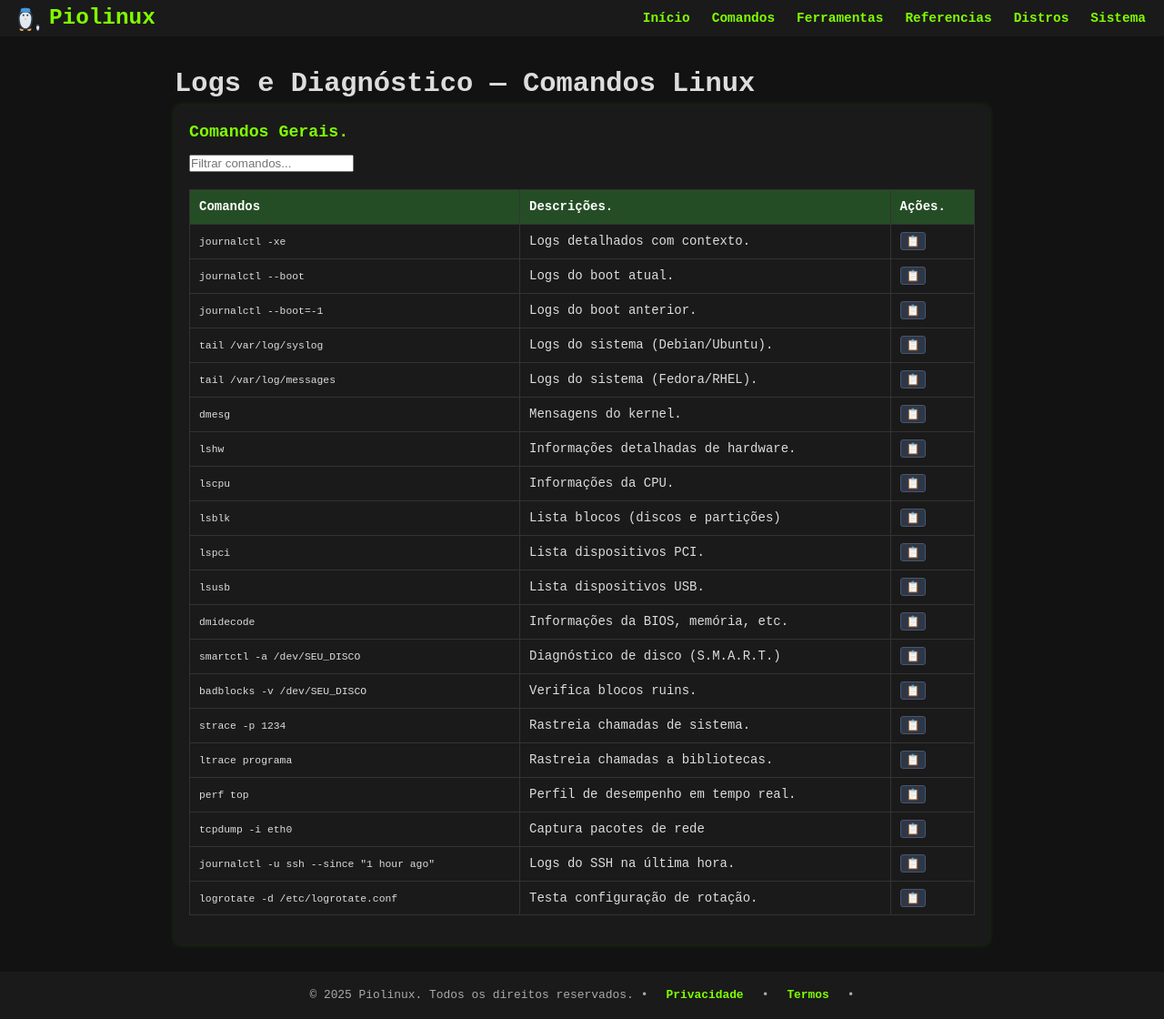
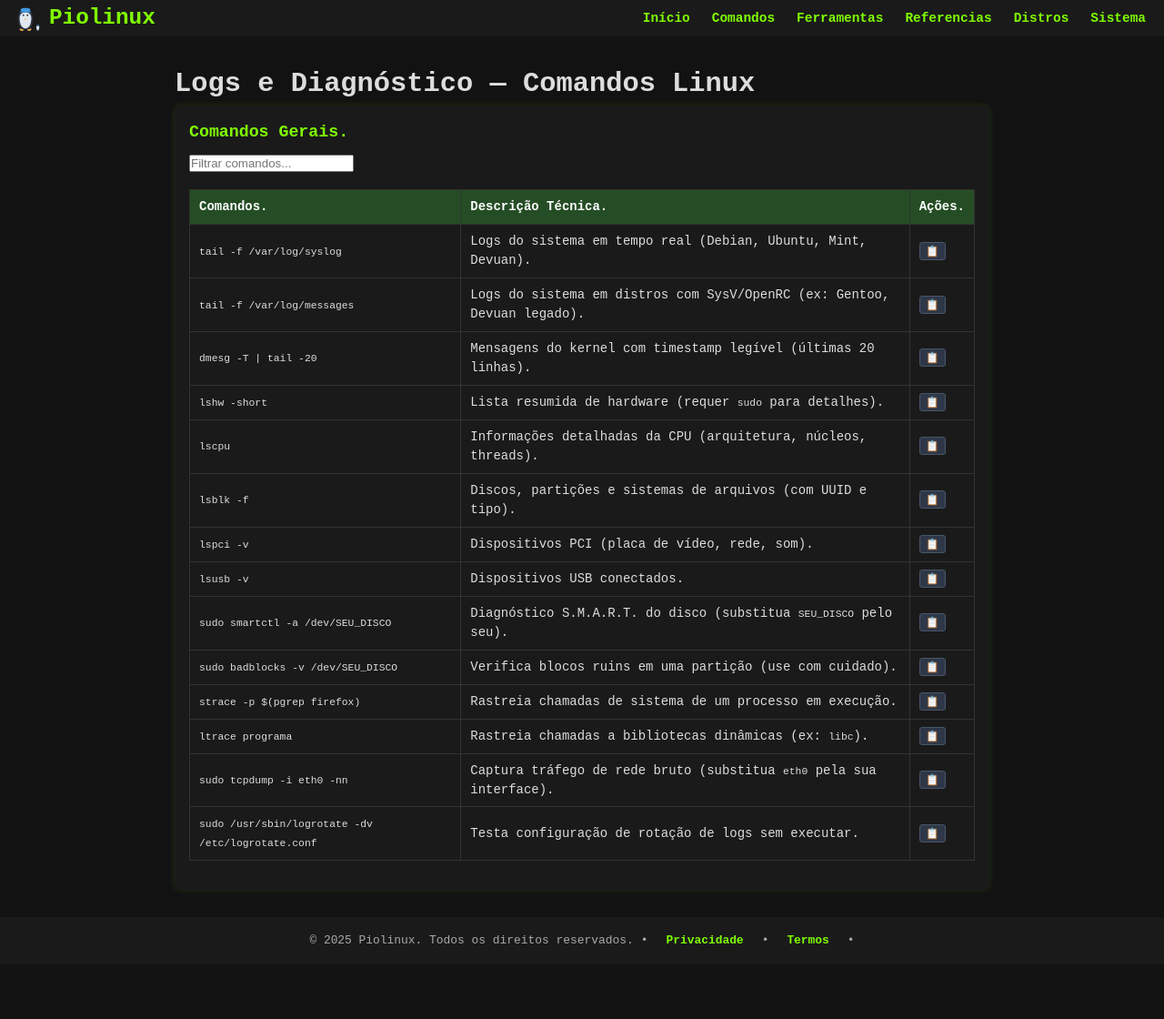
Before and after one commit to Piolinux/piolinux-site, a Jekyll site: the page built from _pages/_comandos/logs-e-diagnostico.md, in a window 1280 px wide. Shown: the whole page at 91% size. Built offline with Jekyll 4.4.1, drawn with Linux system fonts in a browser that asks for light colours; after the commit the page ends 1060 px from its top, so only the background shows below that.

Commit message:
Update logs-e-diagnostico.md

```diff
--- a/_pages/_comandos/logs-e-diagnostico.md
+++ b/_pages/_comandos/logs-e-diagnostico.md
@@ -23,119 +23,96 @@ function filtrarLinhas(termo) {
 </script>
 
 
-<div class="table-container">
 <table class="evergreen-table">
   <thead>
     <tr>
-      <th>Comandos</th>
-      <th>Descrições.</th>
+      <th>Comandos.</th>
+      <th>Descrição Técnica.</th>
       <th>Ações.</th>
     </tr>
   </thead>
   <tbody>
+    <!-- LOGS (UNIVERSAL OU SEM SYSTEMD) -->
     <tr>
-      <td data-label="Comando"><code>journalctl -xe</code></td>
-      <td data-label="Descrição">Logs detalhados com contexto.</td>
-      <td data-label="Ação"><button class="copy-btn" data-command="journalctl -xe">📋</button></td>
+      <td><code>tail -f /var/log/syslog</code></td>
+      <td>Logs do sistema em tempo real (Debian, Ubuntu, Mint, Devuan).</td>
+      <td data-label="Ação"><button class="copy-btn" data-command="tail -f /var/log/syslog">📋</button></td>
     </tr>
     <tr>
-      <td data-label="Comando"><code>journalctl --boot</code></td>
-      <td data-label="Descrição">Logs do boot atual.</td>
-      <td data-label="Ação"><button class="copy-btn" data-command="journalctl --boot">📋</button></td>
+      <td><code>tail -f /var/log/messages</code></td>
+      <td>Logs do sistema em distros com SysV/OpenRC (ex: Gentoo, Devuan legado).</td>
+      <td data-label="Ação"><button class="copy-btn" data-command="tail -f /var/log/messages">📋</button></td>
     </tr>
     <tr>
-      <td data-label="Comando"><code>journalctl --boot=-1</code></td>
-      <td data-label="Descrição">Logs do boot anterior.</td>
-      <td data-label="Ação"><button class="copy-btn" data-command="journalctl --boot=-1">📋</button></td>
+      <td><code>dmesg -T | tail -20</code></td>
+      <td>Mensagens do kernel com timestamp legível (últimas 20 linhas).</td>
+      <td data-label="Ação"><button class="copy-btn" data-command="dmesg -T | tail -20">📋</button></td>
+    </tr>
+
+    <!-- DIAGNÓSTICO DE HARDWARE -->
+    <tr>
+      <td><code>lshw -short</code></td>
+      <td>Lista resumida de hardware (requer <code>sudo</code> para detalhes).</td>
+      <td data-label="Ação"><button class="copy-btn" data-command="lshw -short">📋</button></td>
     </tr>
     <tr>
-      <td data-label="Comando"><code>tail /var/log/syslog</code></td>
-      <td data-label="Descrição">Logs do sistema (Debian/Ubuntu).</td>
-      <td data-label="Ação"><button class="copy-btn" data-command="tail /var/log/syslog">📋</button></td>
-    </tr>
-    <tr>
-      <td data-label="Comando"><code>tail /var/log/messages</code></td>
-      <td data-label="Descrição">Logs do sistema (Fedora/RHEL).</td>
-      <td data-label="Ação"><button class="copy-btn" data-command="tail /var/log/messages">📋</button></td>
-    </tr>
-    <tr>
-      <td data-label="Comando"><code>dmesg</code></td>
-      <td data-label="Descrição">Mensagens do kernel.</td>
-      <td data-label="Ação"><button class="copy-btn" data-command="dmesg">📋</button></td>
-    </tr>
-    <tr>
-      <td data-label="Comando"><code>lshw</code></td>
-      <td data-label="Descrição">Informações detalhadas de hardware.</td>
-      <td data-label="Ação"><button class="copy-btn" data-command="lshw">📋</button></td>
-    </tr>
-    <tr>
-      <td data-label="Comando"><code>lscpu</code></td>
-      <td data-label="Descrição">Informações da CPU.</td>
+      <td><code>lscpu</code></td>
+      <td>Informações detalhadas da CPU (arquitetura, núcleos, threads).</td>
       <td data-label="Ação"><button class="copy-btn" data-command="lscpu">📋</button></td>
     </tr>
     <tr>
-      <td data-label="Comando"><code>lsblk</code></td>
-      <td data-label="Descrição">Lista blocos (discos e partições)</td>
-      <td data-label="Ação"><button class="copy-btn" data-command="lsblk">📋</button></td>
+      <td><code>lsblk -f</code></td>
+      <td>Discos, partições e sistemas de arquivos (com UUID e tipo).</td>
+      <td data-label="Ação"><button class="copy-btn" data-command="lsblk -f">📋</button></td>
     </tr>
     <tr>
-      <td data-label="Comando"><code>lspci</code></td>
-      <td data-label="Descrição">Lista dispositivos PCI.</td>
-      <td data-label="Ação"><button class="copy-btn" data-command="lspci">📋</button></td>
+      <td><code>lspci -v</code></td>
+      <td>Dispositivos PCI (placa de vídeo, rede, som).</td>
+      <td data-label="Ação"><button class="copy-btn" data-command="lspci -v">📋</button></td>
     </tr>
     <tr>
-      <td data-label="Comando"><code>lsusb</code></td>
-      <td data-label="Descrição">Lista dispositivos USB.</td>
-      <td data-label="Ação"><button class="copy-btn" data-command="lsusb">📋</button></td>
+      <td><code>lsusb -v</code></td>
+      <td>Dispositivos USB conectados.</td>
+      <td data-label="Ação"><button class="copy-btn" data-command="lsusb -v">📋</button></td>
+    </tr>
+
+    <!-- DISCO E INTEGRIDADE -->
+    <tr>
+      <td><code>sudo smartctl -a /dev/SEU_DISCO</code></td>
+      <td>Diagnóstico S.M.A.R.T. do disco (substitua <code>SEU_DISCO</code> pelo seu).</td>
+      <td data-label="Ação"><button class="copy-btn" data-command="sudo smartctl -a /dev/SEU_DISCO">📋</button></td>
     </tr>
     <tr>
-      <td data-label="Comando"><code>dmidecode</code></td>
-      <td data-label="Descrição">Informações da BIOS, memória, etc.</td>
-      <td data-label="Ação"><button class="copy-btn" data-command="dmidecode">📋</button></td>
+      <td><code>sudo badblocks -v /dev/SEU_DISCO</code></td>
+      <td>Verifica blocos ruins em uma partição (use com cuidado).</td>
+      <td data-label="Ação"><button class="copy-btn" data-command="sudo badblocks -v /dev/SEU_DISCO">📋</button></td>
+    </tr>
+
+    <!-- DEPURAÇÃO AVANÇADA -->
+    <tr>
+      <td><code>strace -p $(pgrep firefox)</code></td>
+      <td>Rastreia chamadas de sistema de um processo em execução.</td>
+      <td data-label="Ação"><button class="copy-btn" data-command="strace -p $(pgrep firefox)">📋</button></td>
     </tr>
     <tr>
-      <td data-label="Comando"><code>smartctl -a /dev/SEU_DISCO</code></td>
-      <td data-label="Descrição">Diagnóstico de disco (S.M.A.R.T.)</td>
-      <td data-label="Ação"><button class="copy-btn" data-command="smartctl -a /dev/SEU_DISCO">📋</button></td>
-    </tr>
-    <tr>
-      <td data-label="Comando"><code>badblocks -v /dev/SEU_DISCO</code></td>
-      <td data-label="Descrição">Verifica blocos ruins.</td>
-      <td data-label="Ação"><button class="copy-btn" data-command="badblocks -v /dev/SEU_DISCO">📋</button></td>
-    </tr>
-    <tr>
-      <td data-label="Comando"><code>strace -p 1234</code></td>
-      <td data-label="Descrição">Rastreia chamadas de sistema.</td>
-      <td data-label="Ação"><button class="copy-btn" data-command="strace -p 1234">📋</button></td>
-    </tr>
-    <tr>
-      <td data-label="Comando"><code>ltrace programa</code></td>
-      <td data-label="Descrição">Rastreia chamadas a bibliotecas.</td>
+      <td><code>ltrace programa</code></td>
+      <td>Rastreia chamadas a bibliotecas dinâmicas (ex: <code>libc</code>).</td>
       <td data-label="Ação"><button class="copy-btn" data-command="ltrace programa">📋</button></td>
     </tr>
     <tr>
-      <td data-label="Comando"><code>perf top</code></td>
-      <td data-label="Descrição">Perfil de desempenho em tempo real.</td>
-      <td data-label="Ação"><button class="copy-btn" data-command="perf top">📋</button></td>
+      <td><code>sudo tcpdump -i eth0 -nn</code></td>
+      <td>Captura tráfego de rede bruto (substitua <code>eth0</code> pela sua interface).</td>
+      <td data-label="Ação"><button class="copy-btn" data-command="sudo tcpdump -i eth0 -nn">📋</button></td>
     </tr>
+
+    <!-- ROTAÇÃO DE LOGS (UNIVERSAL) -->
     <tr>
-      <td data-label="Comando"><code>tcpdump -i eth0</code></td>
-      <td data-label="Descrição">Captura pacotes de rede</td>
-      <td data-label="Ação"><button class="copy-btn" data-command="tcpdump -i eth0">📋</button></td>
-    </tr>
-    <tr>
-      <td data-label="Comando"><code>journalctl -u ssh --since "1 hour ago"</code></td>
-      <td data-label="Descrição">Logs do SSH na última hora.</td>
-      <td data-label="Ação"><button class="copy-btn" data-command="journalctl -u ssh --since &quot;1 hour ago&quot;">📋</button></td>
-    </tr>
-    <tr>
-      <td data-label="Comando"><code>logrotate -d /etc/logrotate.conf</code></td>
-      <td data-label="Descrição">Testa configuração de rotação.</td>
-      <td data-label="Ação"><button class="copy-btn" data-command="logrotate -d /etc/logrotate.conf">📋</button></td>
+      <td><code>sudo /usr/sbin/logrotate -dv /etc/logrotate.conf</code></td>
+      <td>Testa configuração de rotação de logs sem executar.</td>
+      <td data-label="Ação"><button class="copy-btn" data-command="sudo /usr/sbin/logrotate -dv /etc/logrotate.conf">📋</button></td>
     </tr>
   </tbody>
 </table>
-</div>
 
 
 
```
